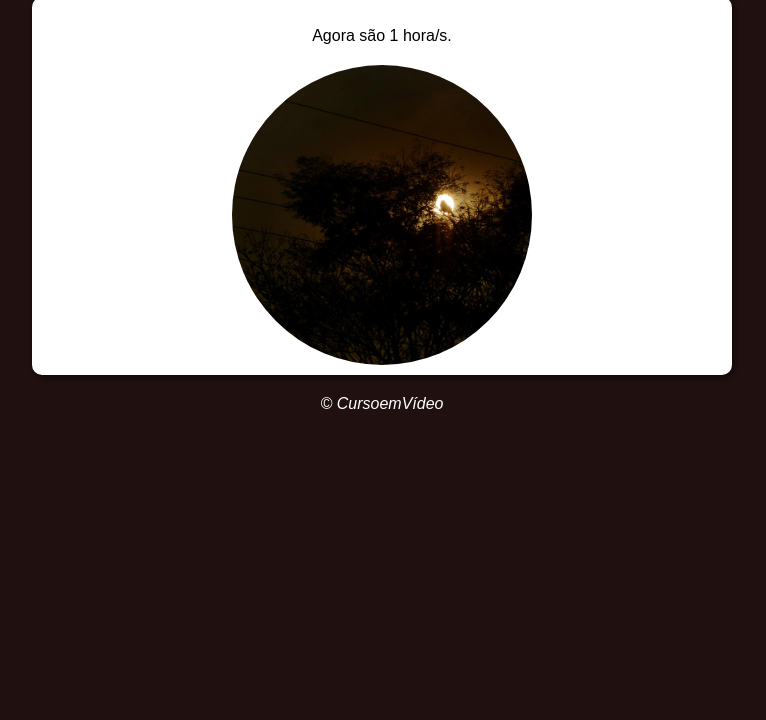
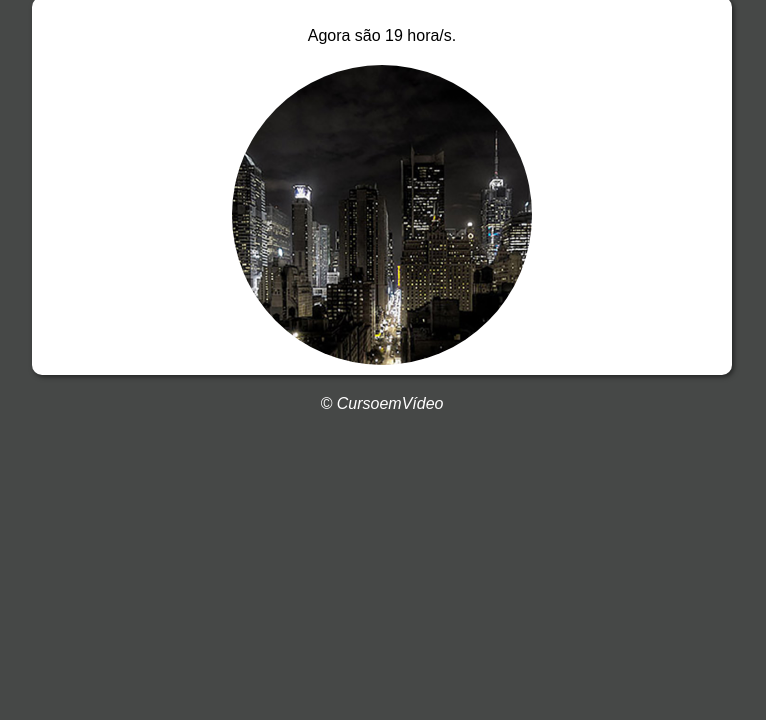
Before and after one commit to AtilaIvich/javascript, a plain HTML site: page exercícios/ex006/index.html in a window 1280 px wide. Shown: the part 80-800 px from the top of the page, without its empty margins (258-1024 px from the left). Drawn offline with Linux system fonts and the light colour scheme.

Commit message:
Correção Exercício 06

```diff
--- a/exercícios/ex006/index.html
+++ b/exercícios/ex006/index.html
@@ -20,8 +20,6 @@
             var bg = document.body.style;
             var hora = new Date().getHours();
 
-            hora = 1;
-
             txthora.innerText = `Agora são ${hora} hora/s.`
 
             if (hora >= 6 && hora < 13) {
--- a/exercícios/ex006/style.css
+++ b/exercícios/ex006/style.css
@@ -20,7 +20,7 @@ h1, em {
 }
 
 section {
-    min-width: 300px;
+    min-width: 320px;
     min-height: 300px;
     max-width: 700px;
     max-height: 700px;
@@ -36,7 +36,6 @@ section {
 #txthora {
     text-align: center;
     color: black;
-
 }
 
 #container {
@@ -47,7 +46,7 @@ section {
     height: 300px;
     border-radius: 50%;
     background-image: url('imagens/manhã.jpg');
-    background-size: cover
+    background-size: cover;
 }
 
 p {
```
